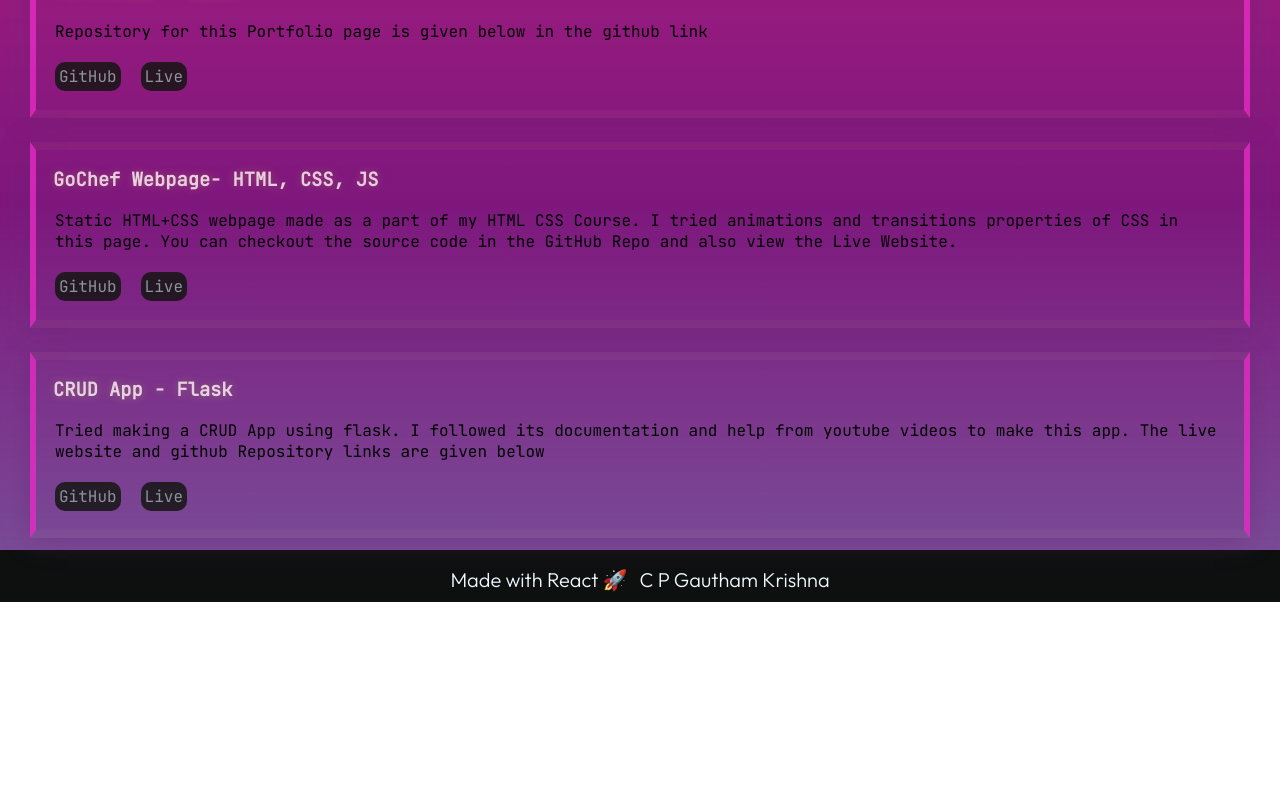
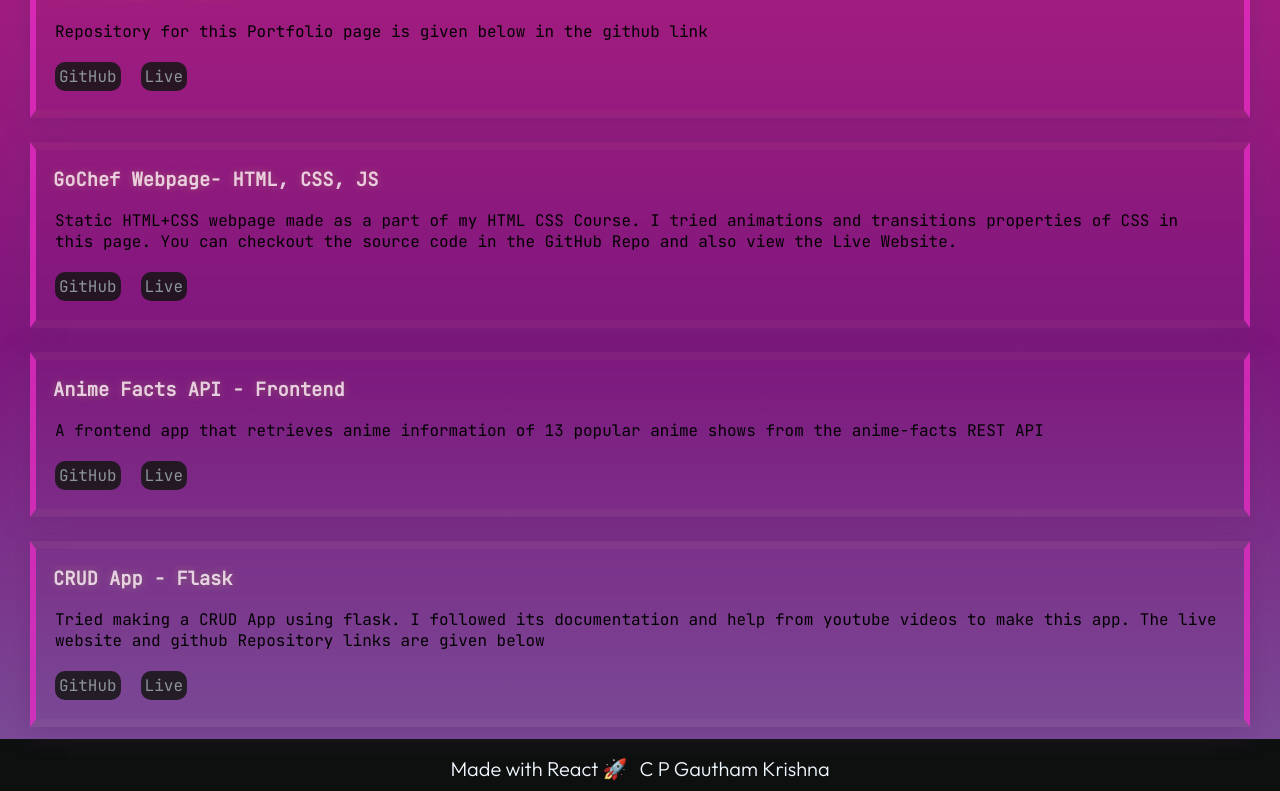
Before and after one commit to gauthking/portfolioV2, a React (Create React App) app: page /webdev in a window 1280 px wide. Shown: the part 940-1731 px from the top of the page. Before the commit the page ends 1542 px from the top, so only its background shows below. Built offline with nearby package versions, Linux system fonts and the light colour scheme.

Commit message:
new project added

```diff
--- a/src/components/Webdev.js
+++ b/src/components/Webdev.js
@@ -94,6 +94,20 @@ function ProjectMain() {
                     </div>
                 </div>
                 <div className='webdevbox'>
+                    <h3>Anime Facts API - Frontend</h3>
+                    <p>A frontend app that retrieves anime information of 13 popular anime shows from the anime-facts REST API</p>
+                    <div className="links">
+                        <a
+                            href="https://github.com/gauthking/anime-facts-restapi-frontend"
+                            target="/blank"
+                        >GitHub</a
+                        >
+                        <a href="https://the-awesome-gauthking-site.netlify.app/"
+                        >Live</a
+                        >
+                    </div>
+                </div>
+                <div className='webdevbox'>
                     <h3>CRUD App - Flask</h3>
                     <p>Tried making a CRUD App using flask. I followed its documentation and help from youtube videos to make this app.
                         The live website and github Repository links are given below
```
